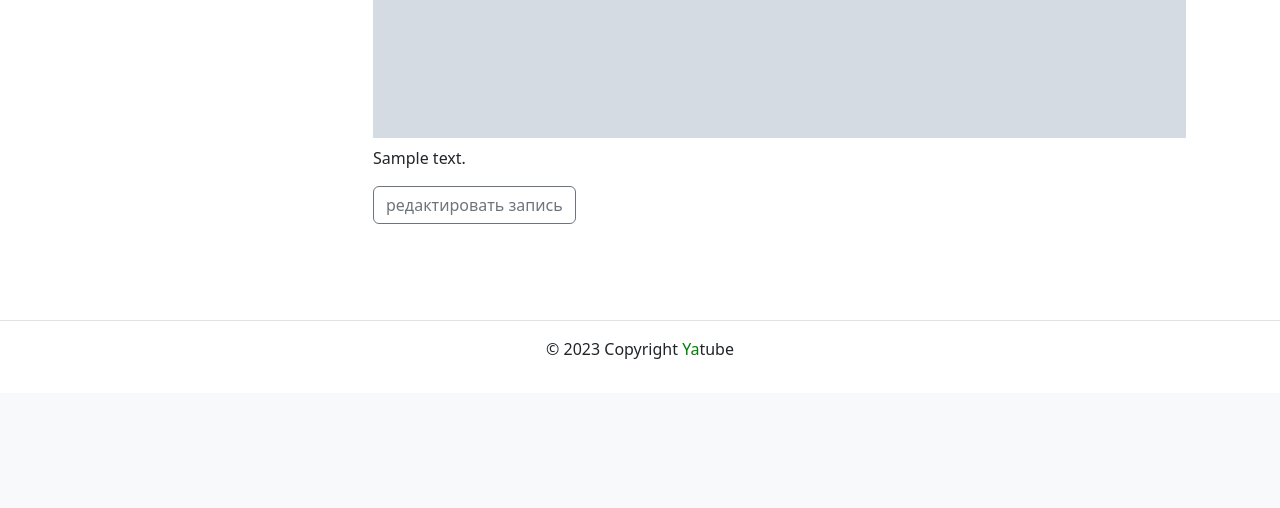
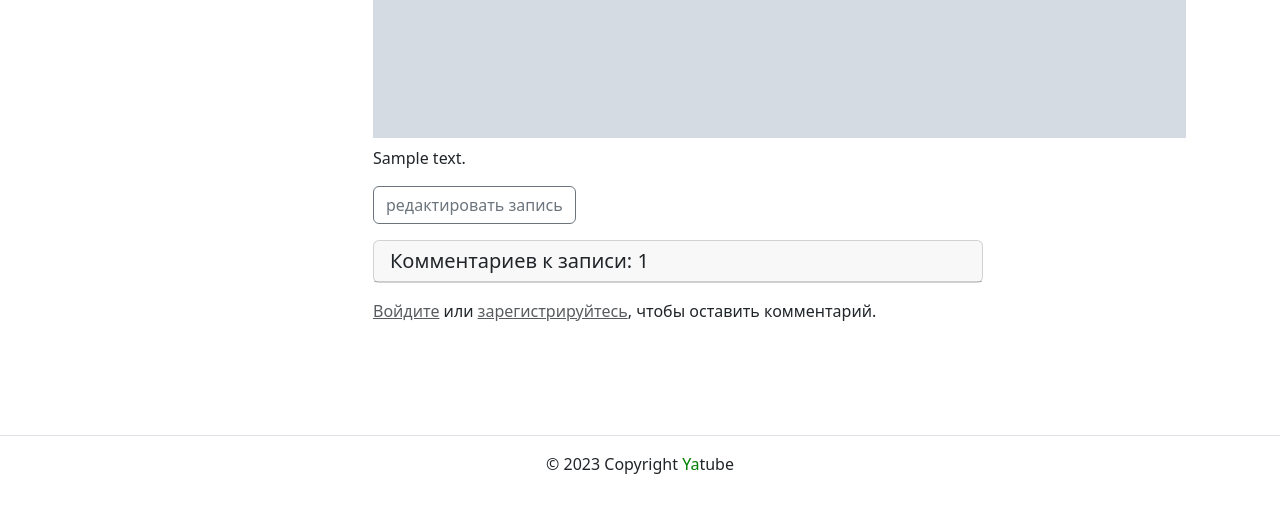
Before and after one commit to UMAtaullin/Yatube, a Django app: page /posts/1/ in a window 1280 px wide. Shown: the part 637-1145 px from the top of the page. Before the commit the page ends 996 px from the top, so only its background shows below. Run offline with Django 3.2, Linux system fonts and the light colour scheme; tables that the repository leaves empty hold one stand-in row (values such as "Sample post"); grey boxes marked "Sample" are stand-in pictures; some libraries are stand-ins or nearby versions.

Commit message:
added_comments

```diff
--- a/yatube/posts/forms.py
+++ b/yatube/posts/forms.py
@@ -1,6 +1,6 @@
 from django import forms
 
-from .models import Post
+from .models import Comment, Post
 
 
 class PostForm(forms.ModelForm):
@@ -12,3 +12,9 @@
             'text': 'Текст нового поста',
             'group': 'Группа, к которой будет относиться пост'
         }
+
+
+class CommentForm(forms.ModelForm):
+    class Meta:
+        model = Comment
+        fields = ("text",)
--- a/yatube/posts/models.py
+++ b/yatube/posts/models.py
@@ -55,5 +55,31 @@
         verbose_name_plural = 'Посты'
         ordering = ('-pub_date',)
 
+
+class Comment(models.Model):
+    post = models.ForeignKey(
+        Post,
+        related_name="comments",
+        verbose_name="Пост",
+        on_delete=models.CASCADE
+    )
+    author = models.ForeignKey(
+        User,
+        on_delete=models.CASCADE,
+        verbose_name="Автор",
+        related_name="comments",
+    )
+    text = models.TextField(
+        verbose_name="Текст комментария",
+        blank=True)
+    created = models.DateTimeField(
+        auto_now_add=True,
+        verbose_name="Дата комментария",
+    )
+
+    class Meta:
+        verbose_name = "Комментарий"
+        verbose_name_plural = "Комментарии"
+
     def __str__(self):
         return self.text[:settings.CUT_TEXT]
--- a/yatube/posts/urls.py
+++ b/yatube/posts/urls.py
@@ -12,4 +12,9 @@
     path('posts/<int:post_id>/', views.post_detail, name='post_detail'),
     path('create/', views.post_create, name='post_create'),
     path('posts/<int:post_id>/edit/', views.post_edit, name='post_edit'),
+    path(
+        "posts/<int:post_id>/comment/",
+        views.add_comment,
+        name="add_comment"
+    ),
 ]
--- a/yatube/posts/views.py
+++ b/yatube/posts/views.py
@@ -1,7 +1,7 @@
 from django.contrib.auth.decorators import login_required
 from django.shortcuts import get_object_or_404, redirect, render
 
-from .forms import PostForm
+from .forms import CommentForm, PostForm
 from .models import Group, Post, User
 from .page import paginator
 
@@ -29,7 +29,10 @@
 
 def post_detail(request, post_id):
     post = get_object_or_404(Post, pk=post_id)
-    return render(request, 'posts/post_detail.html', {'post': post})
+    return render(request, 'posts/post_detail.html', {
+        'post': post,
+        'form': CommentForm(request.POST or None),
+    })
 
 
 @login_required()
@@ -56,3 +59,15 @@
         form.save()
         return redirect('posts:post_detail', post_id)
     return render(request, 'posts/create_post.html', {'form': form})
+
+
+@login_required
+def add_comment(request, post_id):
+    post = get_object_or_404(Post, id=post_id)
+    form = CommentForm(request.POST or None)
+    if form.is_valid():
+        comment = form.save(commit=False)
+        comment.author = request.user
+        comment.post = post
+        comment.save()
+    return redirect('posts:post_detail', post_id)
--- /dev/null
+++ b/yatube/templates/posts/includes/comment.html
@@ -0,0 +1,37 @@
+{% load user_filters %}
+<div class="card my-3">
+  <h5 class="card-header">Комментариев к записи: {{ post.comments.count }}</h5>
+	{% for comment in comments %}
+	  <div class="card-body">
+      <div class="card my-sm-0">
+		    <div class="card-body">
+          <h6 class="card-title">
+				  <a class="text-muted" href="{% url 'posts:profile' comment.author.username %}">
+                    {{ comment.author.username }}</a>
+				  <span class="text-muted">{{ comment.created }}</span>
+			    </h6>
+			    <p class="card-text">{{ comment.text|linebreaksbr }}</p>
+		    </div>
+		  </div>
+		</div>
+	{% endfor %}
+</div>
+{% if user.is_authenticated %}
+  <div class="card my-2">
+		<h5 class="card-header">Добавить комментарий:</h5>
+		<div class="card-body">
+			<form method="post" action="{% url 'posts:add_comment' post.pk %}">
+			{% csrf_token %}
+			<div class="form-group mb-2">
+				{{ form.text|addclass:"form-control" }}
+				<small id="{{ form.text.id_for_label }}-help" class="form-text text-muted">
+                    {{ form.text.help_text|safe }}</small>
+			</div>
+				<button type="submit" class="btn btn-success">Отправить</button>
+			</form>
+    </div>
+  </div>
+{% else %}
+  <p><a class="text-muted" href="{% url 'users:login' %}">Войдите</a> или <a class="text-muted"
+    href="{% url 'users:signup' %}">зарегистрируйтесь</a>, чтобы оставить комментарий.</p>
+{% endif %}
--- a/yatube/templates/posts/post_detail.html
+++ b/yatube/templates/posts/post_detail.html
@@ -32,6 +32,7 @@
               <a class="btn btn-outline-secondary" href="{% url 'posts:post_edit' post.id %}"
               class="btn btn-outline-success btn-sm mb-1">редактировать запись</a>
             </li>
+            {% include 'posts/includes/comment.html' %}
           </article>
         </div>
       </div>
```
Also changed, not shown: yatube/posts/migrations/0006_comment.py (added).
